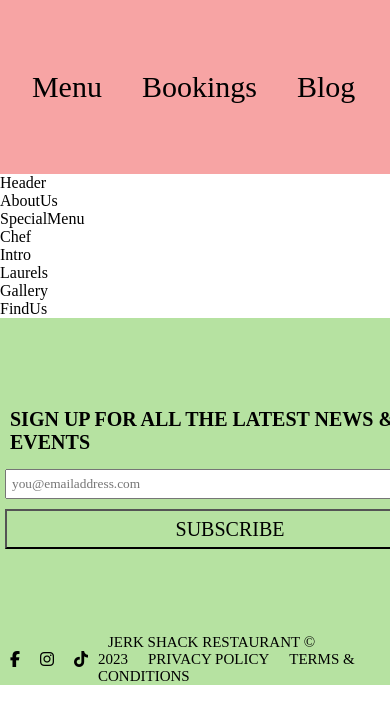
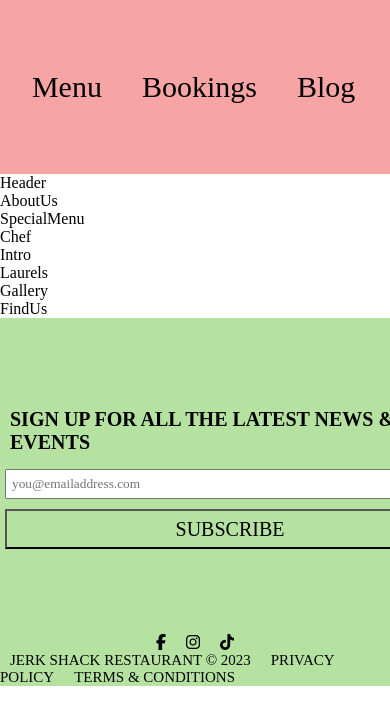
Before and after one commit to denisecodes/Jerk-Shack-Restaurant, a React (Create React App) app: page / in a window 390 px wide. Shown: the top 724 px of the page. Built offline with nearby package versions, Linux system fonts and the light colour scheme; a web font is replaced by a local one.

Commit message:
update subscribe button

```diff
--- a/public/index.html
+++ b/public/index.html
@@ -9,7 +9,7 @@
       name="description"
       content="Web site created using create-react-app"
     />
-    <!-- Icon to be shown on apple device -->
+    <!-- Icons to be shown on apple device -->
     <link rel="apple-touch-icon" href="%PUBLIC_URL%/apple-device.png" />
     <link rel="apple-touch-icon" href="%PUBLIC_URL%/apple-touch-icon-iphone-60x60.png">
     <link rel="apple-touch-icon" sizes="60x60" href="%PUBLIC_URL%/apple-touch-icon-ipad-76x76.png">
--- a/src/container/Footer/Footer.css
+++ b/src/container/Footer/Footer.css
@@ -72,6 +72,7 @@ h3 {
     text-transform: uppercase;
     font-size: 20px;
     background-color: #B6E2A1;
+    border-color: black;
 }
 
 #subscribe:hover {
@@ -92,3 +93,15 @@ h3 {
     text-transform: uppercase;
     font-size: 20px;
 }
+
+/* Mobile Design CSS */
+
+@media (max-width: 768px) {
+    .footer-bottom {
+        flex-direction: column;
+        justify-content: center;
+    }
+    .footer-links {
+        flex-direction: column;
+    }
+  }
```
